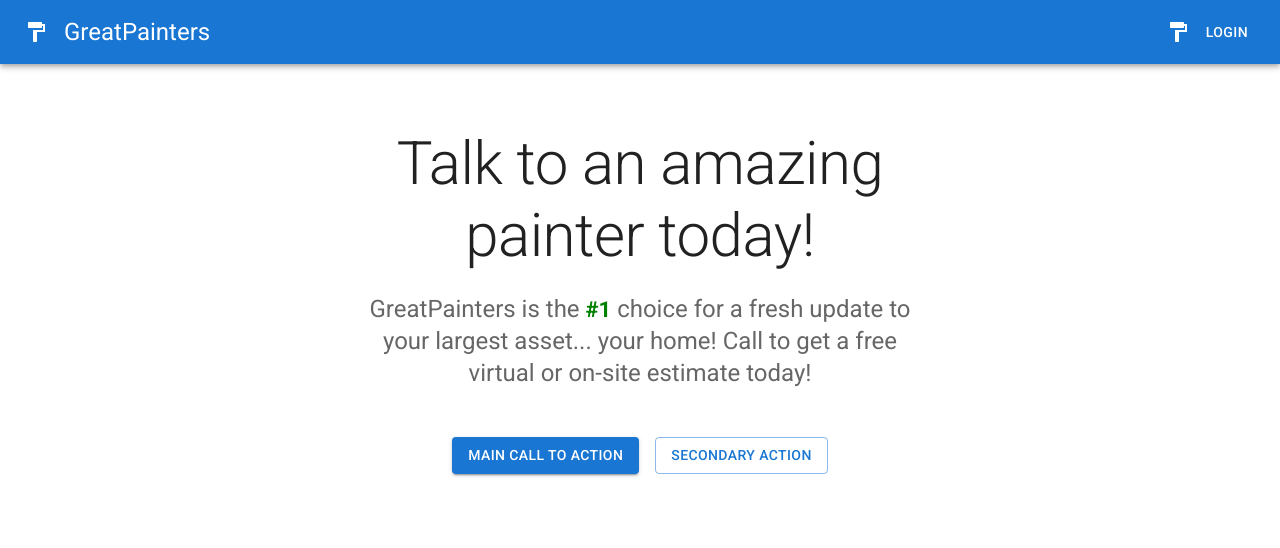
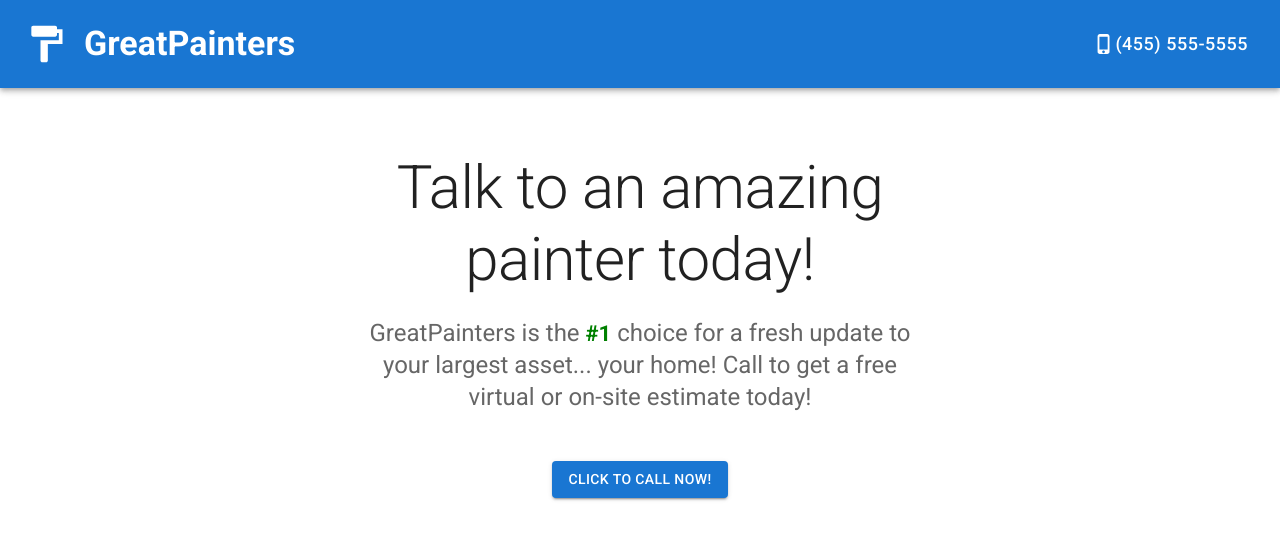
Before and after one commit to kingleon247/signalwire-click-to-call, a Next.js app in the folder frontend/: page / in a window 1280 px wide. Shown: the top 548 px of the page. Built offline with nearby package versions, Linux system fonts and the light colour scheme.

Commit message:
Style landing page AppBar.

```diff
--- a/frontend/src/pages/index.js
+++ b/frontend/src/pages/index.js
@@ -15,6 +15,7 @@ import Typography from '@mui/material/Typography';
 import Container from '@mui/material/Container';
 import Link from '@mui/material/Link';
 import { createTheme, ThemeProvider } from '@mui/material/styles';
+import IphoneIcon from "@mui/icons-material/PhoneIphone";
 
 function Copyright() {
     return (
@@ -39,21 +40,47 @@ export default function Album() {
 
             <CssBaseline />
 
-            <AppBar position="relative">
-                <Toolbar>
-                    <PainterIcon sx={{ mr: 2 }} />
+            <AppBar position="relative" sx={{ height: 88 }}>
+                <Toolbar sx={{ mt: 1.5}}>
+                    {/* Header Logo */}
+                    <PainterIcon sx={{
+                        // display: { xs: 'none', sm: 'flex' },
+                        md: 'flex',
+                        mr: { xs: .5, sm: 2},
+                        fontSize: { xs: 30, sm: 44 }
+                    }} />
                     <Typography
                         variant="h5"
                         color="inherit"
                         noWrap
-                        sx={{ flexGrow: 1 }}
+                        sx={{
+                            flexGrow: 1,
+                            mr: 2,
+                            fontSize: { xs: 16, sm: 34 },
+                            // display: { xs: 'none', sm: 'flex' },
+                            // fontFamily: 'monospace',
+                            fontWeight: 700,
+                            letterSpacing: '.001rem',
+                            color: 'inherit',
+                            textDecoration: 'none',
+                        }}
                     >
                         GreatPainters
                     </Typography>
 
-                    <Button color="inherit">
-                        <PainterIcon sx={{ mr: 2 }} />
-                        Login
+
+
+                    {/* Header Click To Call */}
+                    <Button
+                        href='tel:+15555555555'
+                        color="inherit"
+                        sx={{ fontSize: { xs: 12, sm: 18 } }}
+                    >
+                        <IphoneIcon
+                            // xs={{ display: { sm: 'none' }}}
+                            sx={{ fontSize: { xs: 14, sm: 22 } }}
+                        />
+                        (455) 555-5555
                     </Button>
 
                 </Toolbar>
@@ -95,11 +122,13 @@ export default function Album() {
                             spacing={2}
                             justifyContent="center"
                         >
-                            <Button variant="contained">Main call to action</Button>
-                            <Button variant="outlined">Secondary action</Button>
+                            <Button variant="contained">Click to Call Now!</Button>
+                            {/*<Button variant="outlined">Secondary action</Button>*/}
                         </Stack>
                     </Container>
                 </Box>
+
+
                 <Container sx={{ py: 8 }} maxWidth="md">
                     {/* End hero unit */}
                     <Grid container spacing={4}>
```
Also changed, not shown: frontend/public/img/pexels-pixabay-271816.jpg (added).
